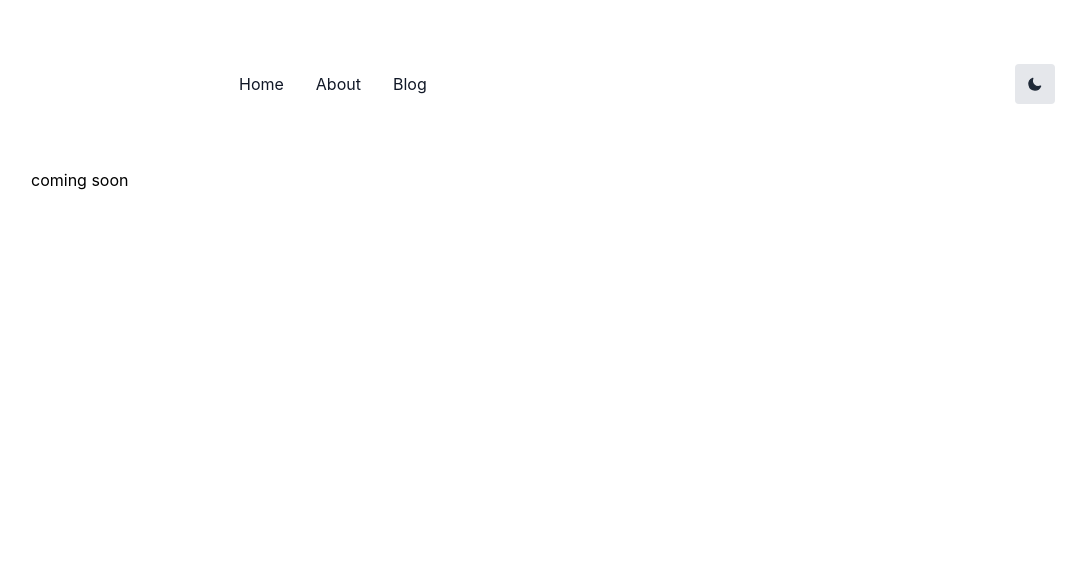
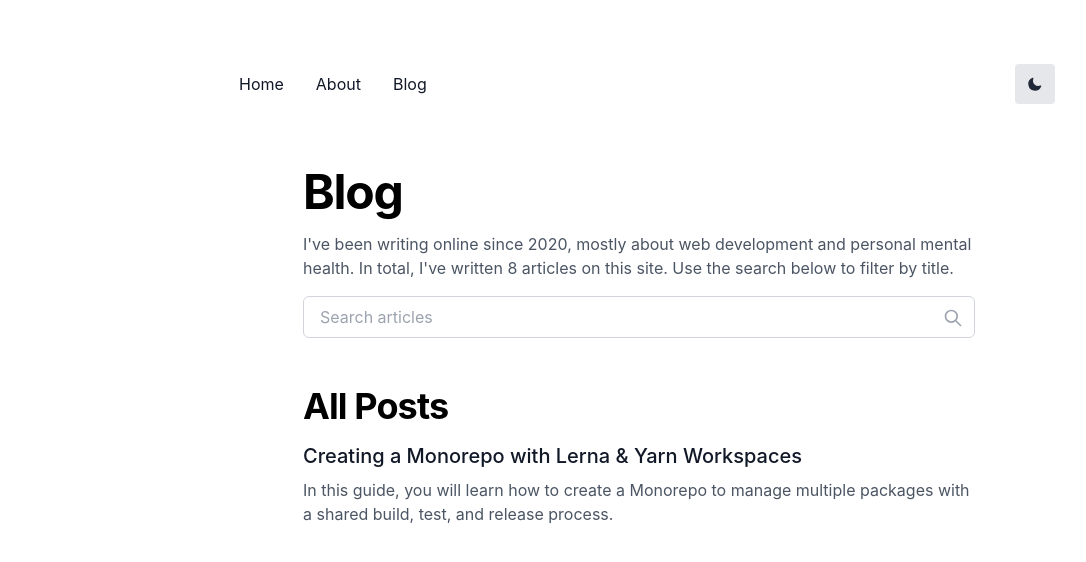
Before and after one commit to Koushith/Next.js-Portfolio-2021, a Next.js app: page /blog in a window 1280 px wide. Shown: the top 562 px of the page, without its empty margins (1-1087 px from the left). Built offline with nearby package versions, Linux system fonts and the light colour scheme; what @tailwindcss/typography would draw is missing.

Commit message:
adds blog layout

```diff
--- a/components/BlogPost.js
+++ b/components/BlogPost.js
@@ -1,24 +1,15 @@
 import Link from 'next/link';
-import useSWR from 'swr';
-import format from 'comma-number';
-
-import fetcher from '@/lib/fetcher';
 
 const BlogPost = ({ title, summary, slug }) => {
-  const { data } = useSWR(`/api/views/${slug}`, fetcher);
-  const views = data?.total;
-
   return (
-    <Link href={`/blog/${slug}`}>
+    <Link href='/'>
       <a className='w-full'>
         <div className='mb-8 w-full'>
           <div className='flex flex-col md:flex-row justify-between'>
             <h4 className='text-lg md:text-xl font-medium mb-2 w-full text-gray-900 dark:text-gray-100'>
               {title}
             </h4>
-            <p className='text-gray-500 text-left md:text-right w-32 mb-4 md:mb-0'>
-              {`${views ? format(views) : '–––'} views`}
-            </p>
+            <p className='text-gray-500 text-left md:text-right w-32 mb-4 md:mb-0'></p>
           </div>
           <p className='text-gray-600 dark:text-gray-400'>{summary}</p>
         </div>
--- a/pages/blog.js
+++ b/pages/blog.js
@@ -1,7 +1,51 @@
-import React from 'react';
+import { useState } from 'react';
 
-function blog() {
-  return <div className='dark:text-white'>coming soon</div>;
+import BlogPost from '../components/BlogPost';
+
+export default function Blog() {
+  return (
+    <div className='flex flex-col justify-center items-start max-w-2xl mx-auto mb-16'>
+      <h1 className='font-bold text-3xl md:text-5xl tracking-tight mb-4 text-black dark:text-white'>
+        Blog
+      </h1>
+      <p className='text-gray-600 dark:text-gray-400 mb-4'>
+        {`I've been writing online since 2020, mostly about web development and personal mental health.
+            In total, I've written 8 articles on this site.
+            Use the search below to filter by title.`}
+      </p>
+      <div className='relative w-full mb-4'>
+        <input
+          aria-label='Search articles'
+          type='text'
+          // onChange={(e) => setSearchValue(e.target.value)}
+          placeholder='Search articles'
+          className='px-4 py-2 border border-gray-300 dark:border-gray-900 focus:ring-blue-500 focus:border-blue-500 block w-full rounded-md bg-white dark:bg-gray-800 text-gray-900 dark:text-gray-100'
+        />
+        <svg
+          className='absolute right-3 top-3 h-5 w-5 text-gray-400 dark:text-gray-300'
+          xmlns='http://www.w3.org/2000/svg'
+          fill='none'
+          viewBox='0 0 24 24'
+          stroke='currentColor'
+        >
+          <path
+            strokeLinecap='round'
+            strokeLinejoin='round'
+            strokeWidth={2}
+            d='M21 21l-6-6m2-5a7 7 0 11-14 0 7 7 0 0114 0z'
+          />
+        </svg>
+      </div>
+
+      <h3 className='font-bold text-2xl md:text-4xl tracking-tight mb-4 mt-8 text-black dark:text-white'>
+        All Posts
+      </h3>
+
+      <BlogPost
+        title='Creating a Monorepo with Lerna & Yarn Workspaces'
+        summary='In this guide, you will learn how to create a Monorepo to manage multiple packages with a shared build, test, and release process.'
+        slug='monorepo-lerna-yarn-workspaces'
+      />
+    </div>
+  );
 }
-
-export default blog;
```
Also changed, not shown: package.json (+4 -4 lines).
